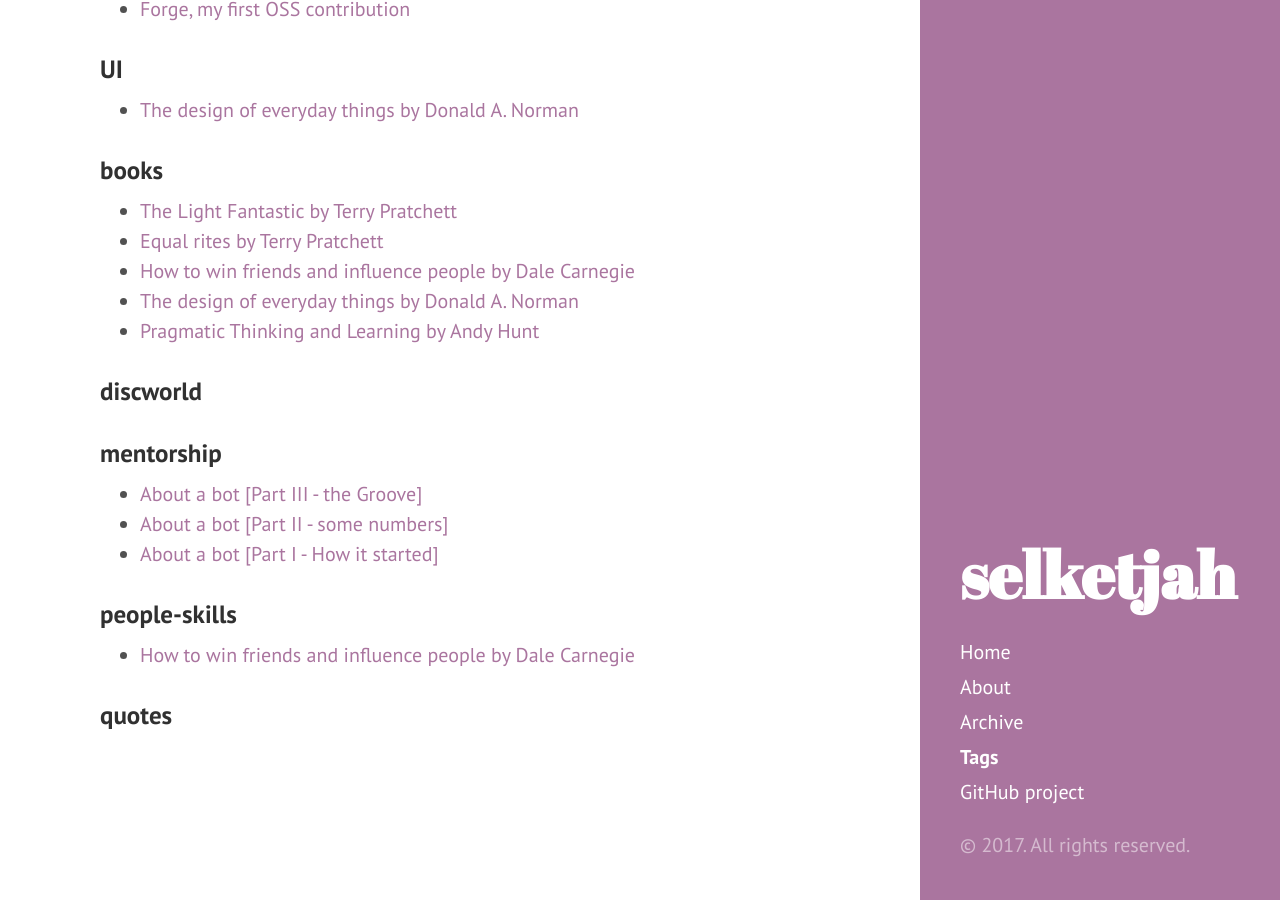
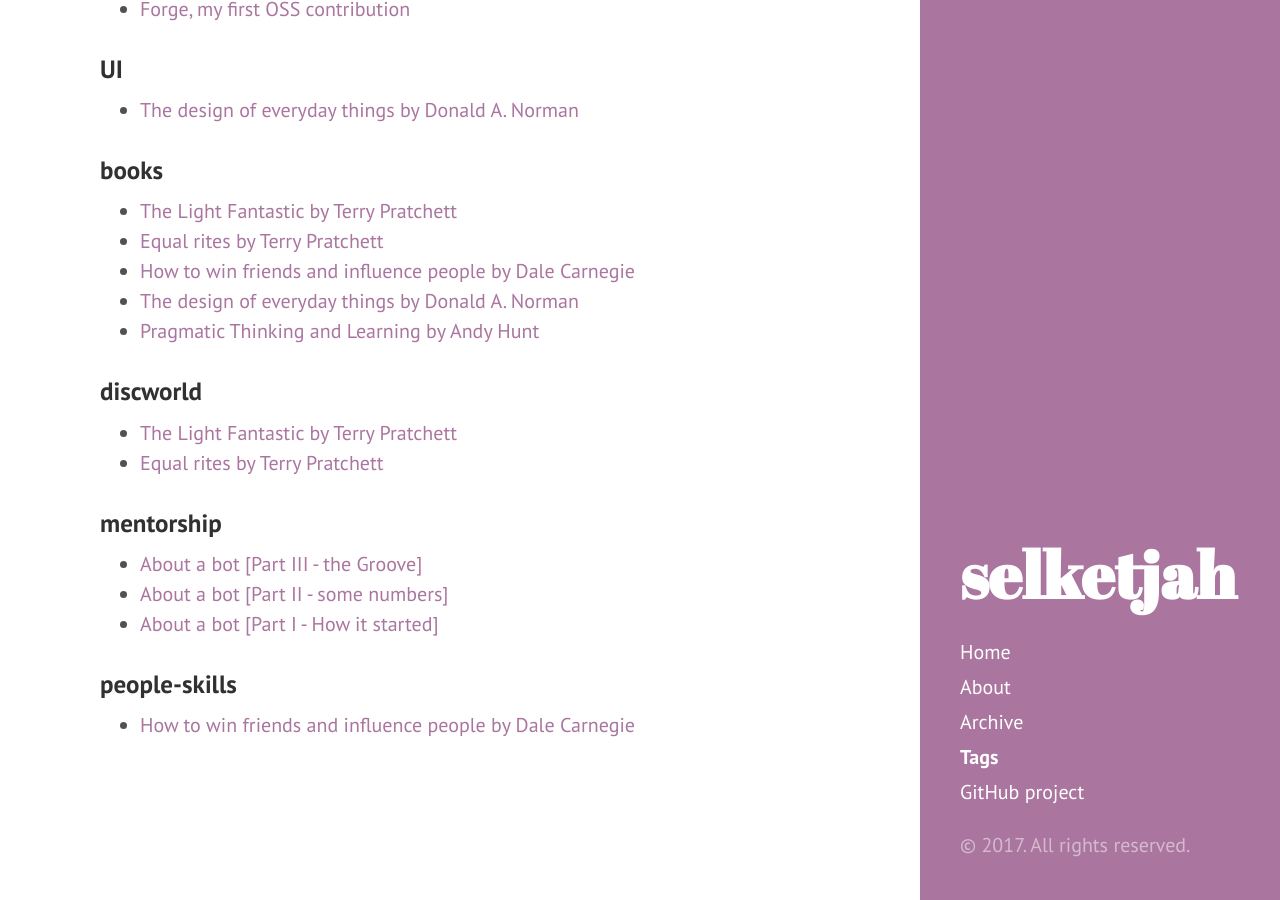
Before and after one commit to selketjah/selketjah.github.io, a Jekyll site: the page built from tags.html, in a window 1280 px wide and 900 px high, scrolled down 580 px. Built offline with Jekyll 4.4.1, drawn with Linux system fonts in a browser that asks for light colours; Markdown is read by kramdown in place of the engine named in the settings.

Commit message:
fix tags

```diff
--- a/_posts/2017-03-18-equal-rites-quotes.md
+++ b/_posts/2017-03-18-equal-rites-quotes.md
@@ -3,7 +3,7 @@ layout: post
 title: Equal rites by Terry Pratchett
 tags:
 - books
-- discworld quotes
+- discworld
 ---
 
 I just finished reading the third book of the Discworld novels by Terry Pratchett, [Equal Rites](https://www.goodreads.com/book/show/34507.Equal_Rites).
--- a/_posts/2017-03-19-the-light-fantastic.md
+++ b/_posts/2017-03-19-the-light-fantastic.md
@@ -3,7 +3,7 @@ layout: post
 title: The Light Fantastic by Terry Pratchett
 tags:
 - books
-- discworld quotes
+- discworld
 ---
 
 In the beginning of 2017 I decided to try and read as much Discworld novels as possible. (Besides the 25 book challenge that I set for myself)
```
